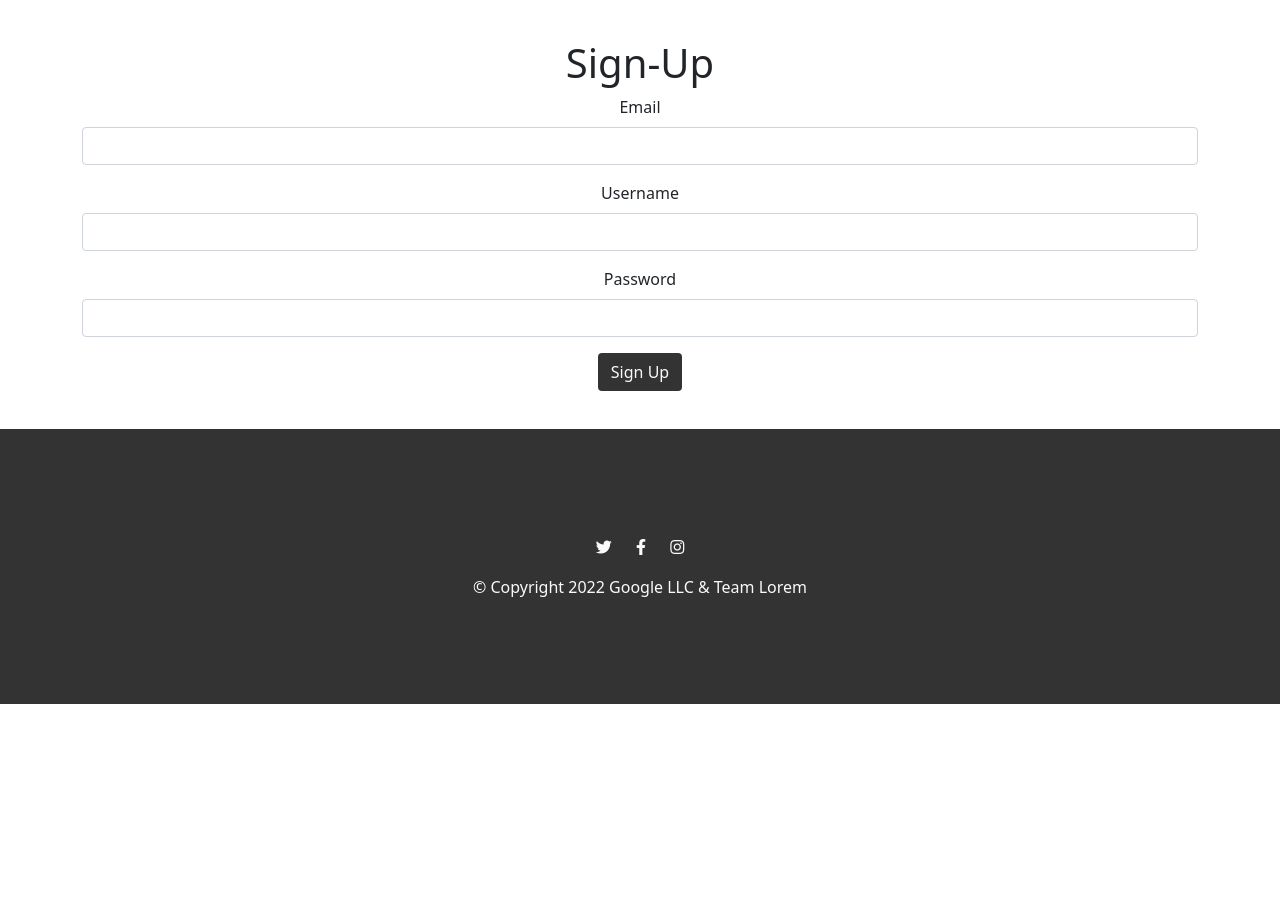
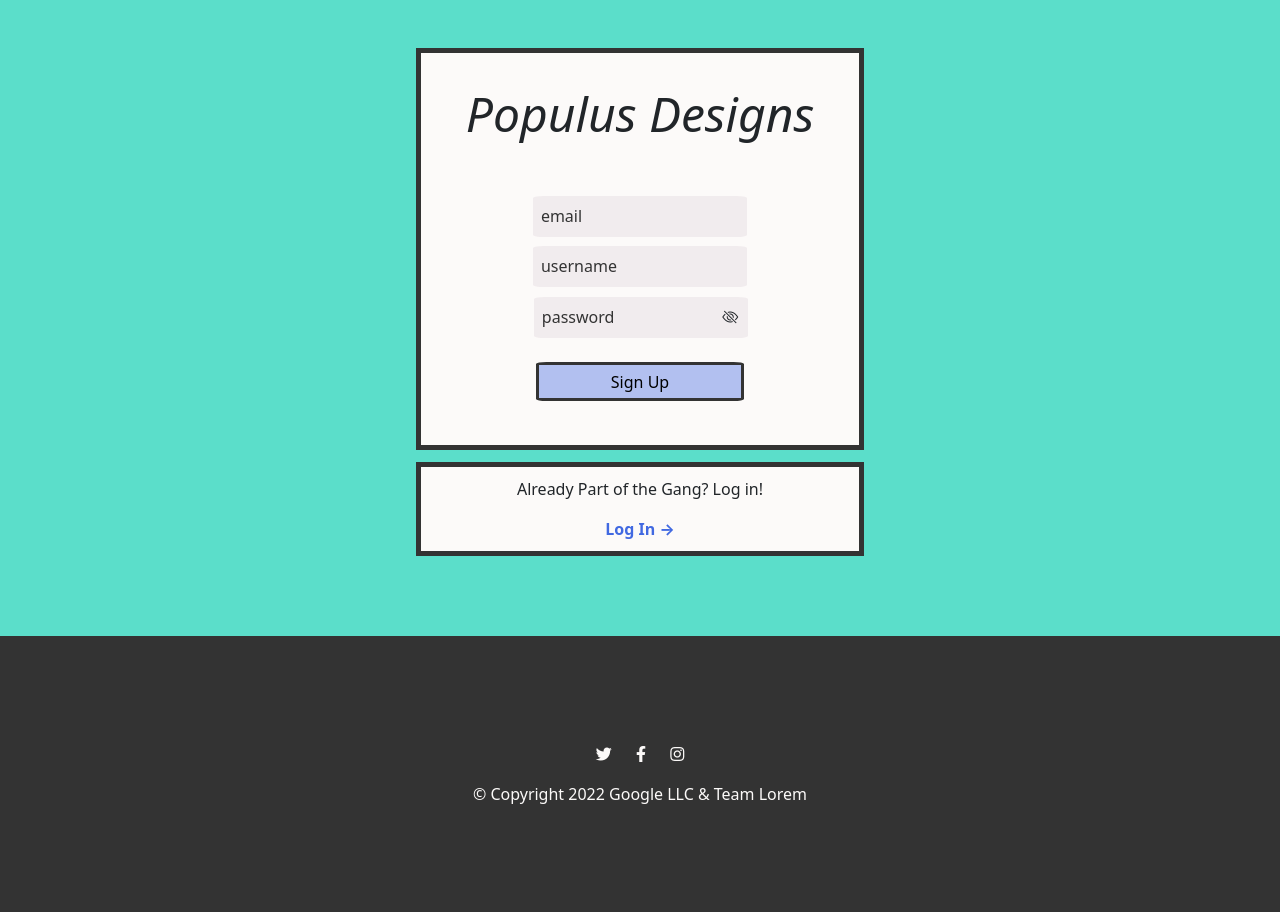
Before and after one commit to branfung/techx22-sds-teamlorem, a Flask app: page /signup in a window 1280 px wide. Shown: the part 179-1091 px from the top of the page. Before the commit the page ends 883 px from the top, so only its background shows below. Run offline with Flask 2, Linux system fonts and the light colour scheme; some libraries are stand-ins or nearby versions.

Commit message:
added block styles, comments to the routes and now the sign up stores the email information

```diff
--- a/app.py
+++ b/app.py
@@ -89,29 +89,40 @@ def request_design():
     else:
         return render_template('request-form.html', session=session)
 
+
+'''
+The sign up route checks if the given email or username exists, if it does it renders an error message
+stating the email or user is already in use. Otherwise it adds the user to the database and
+logs him in to his account.
+'''
 @app.route('/signup', methods=['GET','POST'])
 def signup():
-    sign_up_form = SignUpForm()
+
     if request.method == 'POST':
-        if sign_up_form.validate_on_submit():
+        users = mongo.db.users
+        email = request.form['email']
+        existing_user = users.find_one({'email':email})
 
-            users = mongo.db.users
-            email = request.form['email']
-            username = request.form['username']
-            existing_user = users.find_one(filter={"username":username})
+        if existing_user:
+            error_message = 'A user with that email address already exists. Try login or creating a new account.'
+            return render_template('Sign-Up.html', error_message = error_message)
 
-            if existing_user:
-                return render_template('Sign-Up.html', existing_user=existing_user)
+        username = request.form['username']
+        existing_user = users.find_one({'username':username})
 
-            password = request.form['password'].encode('utf-8')
-            salt = bcrypt.gensalt()
-            hased_pasword = bcrypt.hashpw(password, salt)
-            users.insert_one({'username':username, 'password':hased_pasword, 'cart':[]})
-            session['username'] = username
+        if existing_user:
+            error_message = 'That username already exists. Try login or choosing a different username.'
+            return render_template('Sign-Up.html', error_message = error_message)
 
-            return redirect(url_for('index'))
+        password = request.form['password'].encode('utf-8')
+        salt = bcrypt.gensalt()
+        hashed_password = bcrypt.hashpw(password, salt)
+        users.insert_one({'email':email, 'username':username, 'password':hashed_password, 'cart':[]})
+        session['username'] = username
+        return redirect(url_for('index'))
+
     else:
-        return render_template('Sign-Up.html', form=sign_up_form)
+        return render_template('Sign-Up.html')
 
 # User Log in Route
 # The log-in page is where the user can log into his account.
@@ -154,12 +165,25 @@ def logout():
     # redirect to main page
     return redirect(url_for("index"))
 
+
+'''
+The buy route gets all the items that are in the database and renders them in the
+buy.html page so users can choose what they want to buy.
+'''
 @app.route('/buy', methods=['GET','POST'])
 def buy():
     collection = mongo.db.store
     store_items = collection.find({})
     return render_template('buy.html', store_items=store_items)
 
+
+
+'''
+The add to cart function looks for the item the user wants to buy inside the database.
+Then if the item is already in the cart it updates it's value if what's in the cart and the amount
+they want to add is less than or equal to what is in stock. If not it renders an error.
+Else if the item wasn't in the cart or if it's in the cart with a differnt size the item gets added to the cart.
+'''
 @app.route("/addtocart", methods=['POST'])
 def add_to_cart():
     product_id = request.form['product_id']
@@ -201,6 +225,12 @@ def add_to_cart():
     users.update_one({'username':username}, {'$set': {'cart':cart} })
     return redirect(url_for('buy'))
 
+
+
+'''
+The show cart route gets the cart associated with the user that's logged in and displays all the items
+inside it.
+'''
 @app.route('/showcart', methods=['GET'])
 def show_cart():
     username = session['username']
@@ -209,6 +239,13 @@ def show_cart():
     cart_items = current_user['cart']
     return render_template('cart.html', items=cart_items)
 
+
+
+'''
+The remove route gets the id of the product that the user wants to remove and searches for it in the cart.
+Then either reduces the quantity of the item as selected by the user or removes it complety if the
+quantity selected by the user equals the amount that is present in the cart.
+'''
 @app.route('/remove', methods=['POST'])
 def remove():
     product_id = request.form['product_id']
--- a/static/css/buy.css
+++ b/static/css/buy.css
@@ -3,8 +3,8 @@ img{
 }
 
 .btn-style{
-    background-color: #333333;
+    background-color: #333333 !important;
     color: #fcfaf9 !important;
-    display: flex;
+    display: flex !important;
     margin: auto;
 }
--- a/templates/Sign-Up.html
+++ b/templates/Sign-Up.html
@@ -1,57 +1,71 @@
 {% extends "main.html" %}
+
+{% block styles %}
+<link rel="stylesheet" href="/static/css/login.css">
+<link rel="stylesheet" href="https://cdn.jsdelivr.net/npm/bootstrap-icons@1.3.0/font/bootstrap-icons.css" />
+{% endblock %}
+
 {% block content %}
-  <link rel="stylesheet" type="text/css" href="static/css/Sign-Up.css">
-  <!-- Form -->
-  <div class="container form ">
-    {% if existing_user %}
-      <h2>That username already exists. Please try loggin in or try using a different username.</h2>
-    {% else %}
-      <h1>Sign-Up</h1>
-      <form method="POST">
-        <!-- creates csrf token -->
-        {{ form.hidden_tag() }}
 
-        <div class="mb-3">
-          {{ form.email.label(class="form-label") }}
-          {%if form.email.errors %}
-          {{ form.email(class="form-control") }}
-            {%for error in form.email.errors %}
-              <span>{{ error }}</span>
-            {% endfor %}
-            {% else %}
-            {{ form.email(class="form-control") }}
-          {% endif %}
-        </div>
+<div class="main-container" onload="document.FormName.reset();">
 
-        <div class="mb-3">
-          {{ form.username.label(class="form-label") }}
-          {%if form.username.errors %}
-          {{ form.username(class="form-control") }}
-            {%for error in form.username.errors %}
-              <span>{{ error }}</span>
-            {% endfor %}
-            {% else %}
-            {{ form.username(class="form-control") }}
-          {% endif %}
-        </div>
+    <section class="form-container">
+        <h1 class="company-title">Populus Designs</h1>
+
+        <form action="{{ url_for('signup') }}" method="post" class="login-form" id="login-form">
+          <div class="input-container">
+            <input type="text" name="email" placeholder="email" required>
+          </div>
+
+          <div class="input-container">
+            <input type="text" name="username" placeholder="username" required>
+          </div>
 
 
-        <div class="mb-3">
-          {{ form.password.label(class="form-label") }}
-          {%if form.password.errors %}
-          {{ form.password(class="form-control") }}
-            {%for error in form.password.errors %}
-              <span>{{ error }}</span>
-            {% endfor %}
-            {% else %}
-            {{ form.password(class="form-control") }}
-          {% endif %}
+          <div class="input-container input-container--password">
+            <input type="password" name="password" id="password" placeholder="password">
+            <i class="bi bi-eye-slash" id="togglePassword"></i>
+          </div>
+
+          <section>
+            {%if error_message %}
+            <span class="error-message">{{error_message}}</span>
+            {%endif%}
+          </section>
+
+          <div class="input-container--login">
+            <input type="submit" value="Sign Up">
+          </div>
+
+        </form>
+
+    </section>
+
+    <section class="signup-container">
+        <div class="signup">
+            <p class="signup-text">Already Part of the Gang? Log in!</p>
+            <a href="{{ url_for('login') }}" class="signup-link"><span>Log In &rarr;</span></a>
         </div>
+    </section>
 
-        <div>
-          {{ form.submit(class="btn btn_color") }}
-        </div>
-      </form>
-    {% endif %}
-  </div>
-{% endblock %}
+    <!-- Resource source: https://www.javascripttutorial.net/javascript-dom/javascript-toggle-password-visibility/> -->
+    <script>
+
+        const togglePassword = document.querySelector("#togglePassword");
+        const password = document.querySelector("#password");
+
+        togglePassword.addEventListener("click", function () {
+            // toggle the type attribute
+            const type = password.getAttribute("type") === "password" ? "text" : "password";
+            password.setAttribute("type", type);
+            // toggle the icon
+            this.classList.toggle("bi-eye");
+        });
+    </script>
+
+</div>
+
+</html>
+
+
+{% endblock%}
--- a/templates/buy.html
+++ b/templates/buy.html
@@ -1,7 +1,11 @@
 {% extends "main.html" %}
+
+{% block styles %}
+<link rel="stylesheet" type="text/css" href="static/css/buy.css">
+{% endblock %}
+
 {% block content %}
 
-<link rel="stylesheet" type="text/css" href="static/css/buy.css">
 <div class="row">
     {% if error_message %}
         <h2>{{ error_message }}</h2>
--- a/templates/cart.html
+++ b/templates/cart.html
@@ -1,6 +1,10 @@
 {% extends "main.html" %}
+
+{% block styles %}
+<link rel="stylesheet" href="../static/css/cart.css">
+{% endblock %}
+
 {% block content %}
-<link rel="stylesheet" href="../static/css/cart.css">
 <div class="row">
     {% for item in items %}
     <div class="col-12 col-md-6 col-lg-4 my-3">
```
